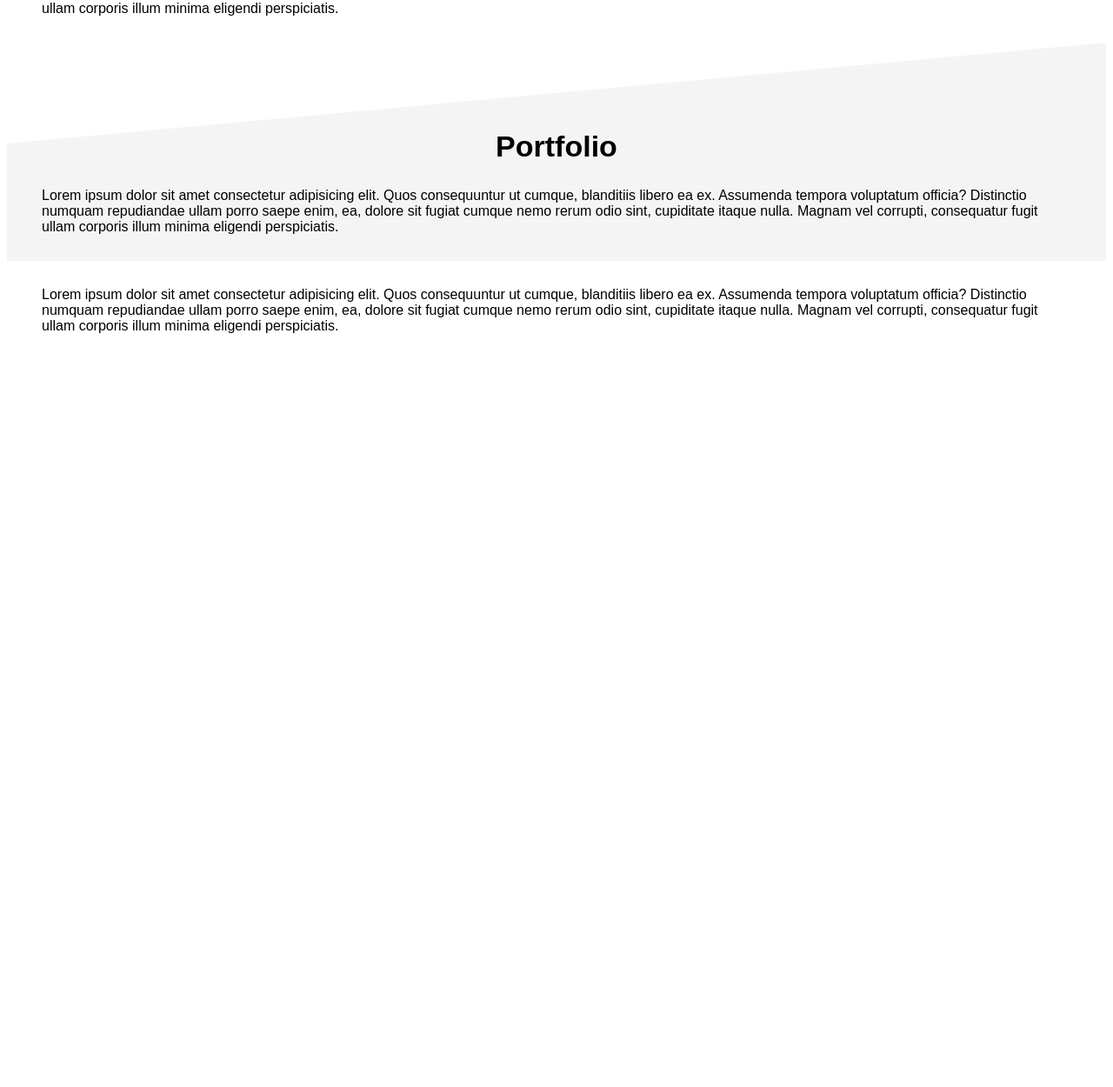
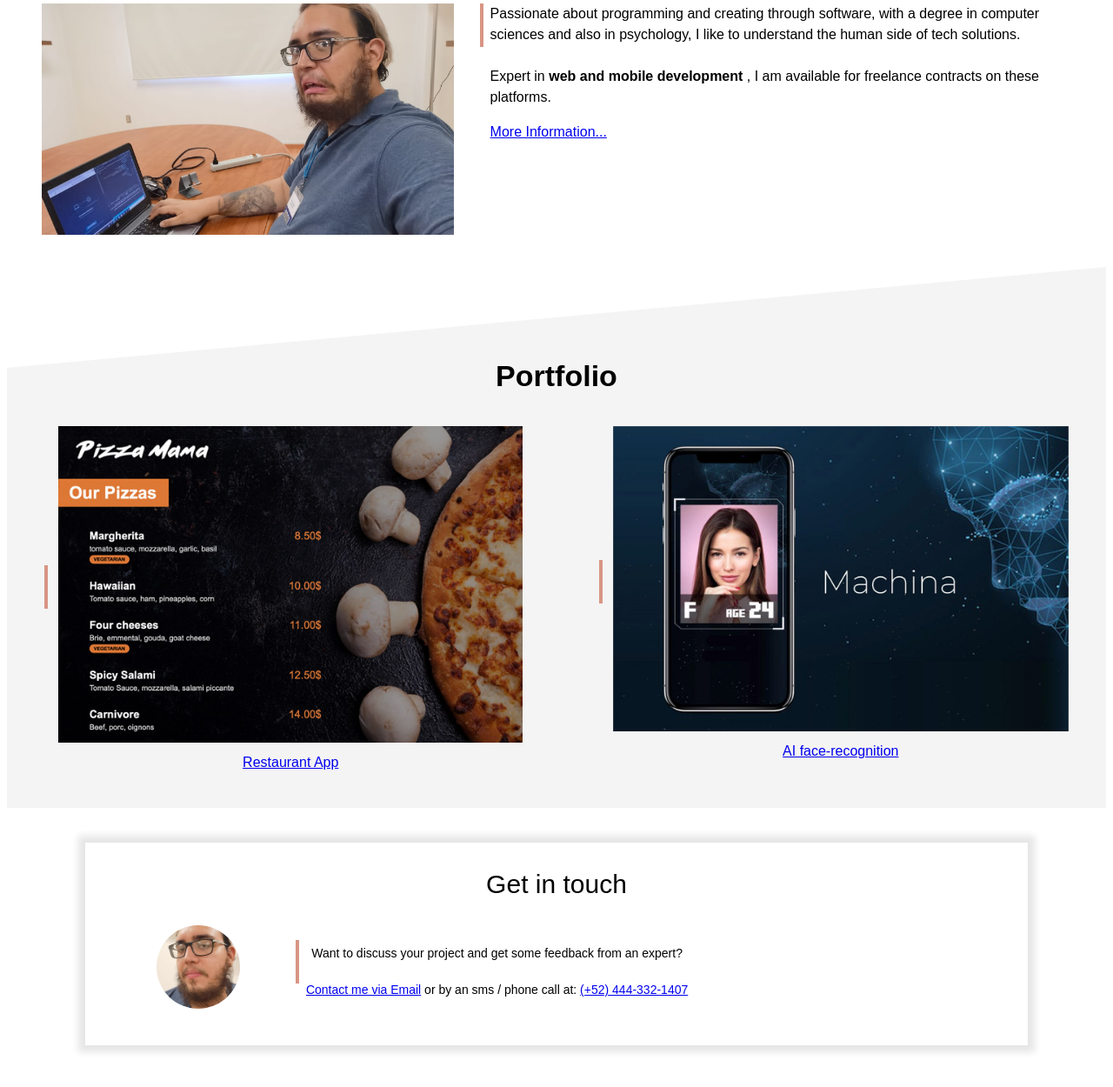
Before and after one commit to EddievanHellNaw/cv_website, a plain HTML site: page index.html in a window 1280 px wide. Shown: the part 684-1934 px from the top of the page at 87% size. Before the commit the page ends 1106 px from the top, so only its background shows below. Drawn offline with Linux system fonts and the light colour scheme.

Commit message:
finished front page
Next is the protfolio page

```diff
--- a/index.html
+++ b/index.html
@@ -11,7 +11,7 @@
         <div class="cover">
             <img class="cover_pic" src="profile.png">
             <h1>Eddie Medina</h1>
-            <p>Freelancer developer in Python and Machine Learning applications</p>
+            <p>Freelancer developer in Web, Python and Machine Learning applications</p>
             <a class="cover_button" href="mailto:edmedina1990@gmail.com?subject=Contact%20from%20EddieMedina.com">Contact me</a>
             <div class="cover_contacts">
                 <a href="mailto:edmedina1990@gmail.com?subject=Contact%20from%20EddieMedina.com">edmedina1990@gmail.com</a>
@@ -21,24 +21,81 @@
 
         <!--------- FIRST SECTION --------->
         <div class="section first">
-            Lorem ipsum dolor sit amet consectetur adipisicing elit. Quos consequuntur ut cumque, blanditiis libero ea ex. Assumenda tempora voluptatum officia? Distinctio numquam repudiandae ullam porro saepe enim, ea, dolore sit fugiat cumque nemo rerum odio sint, cupiditate itaque nulla. Magnam vel corrupti, consequatur fugit ullam corporis illum minima eligendi perspiciatis.
+            <div class="separator"></div>
+            <p class="info_me">Let me develop your <b>web project</b> or your <b> mobile application</b> for all your needs</p>
         </div>
 
         <!--------- SECOND SECTION --------->
-        <div class="section second">
+        <div class="section second" style="overflow: auto;">
             <h2>About me</h2>
-            Lorem ipsum dolor sit amet consectetur adipisicing elit. Quos consequuntur ut cumque, blanditiis libero ea ex. Assumenda tempora voluptatum officia? Distinctio numquam repudiandae ullam porro saepe enim, ea, dolore sit fugiat cumque nemo rerum odio sint, cupiditate itaque nulla. Magnam vel corrupti, consequatur fugit ullam corporis illum minima eligendi perspiciatis.
+            <img class="col40" src="profile2.jpg">
+            <div class="col60 float-right" style="padding-left: 30px;">
+                <div class="text-with-vertical-line">
+                <p>
+                    Passionate about programming and creating through software,
+                    with a degree in computer sciences and also in psychology, I like to
+                    understand the human side of tech solutions.<br>
+                    <br>
+                    Expert in <b>web and mobile development</b> , I am available for freelance contracts
+                    on these platforms.
+                </p>
+                <a href="https://www.linkedin.com" target="_blank">More Information...</a>
+                </div>
+            </div>
         </div>
 
         <!--------- THIRD SECTION --------->
         <div class="section third">
             <h2>Portfolio</h2>
-            Lorem ipsum dolor sit amet consectetur adipisicing elit. Quos consequuntur ut cumque, blanditiis libero ea ex. Assumenda tempora voluptatum officia? Distinctio numquam repudiandae ullam porro saepe enim, ea, dolore sit fugiat cumque nemo rerum odio sint, cupiditate itaque nulla. Magnam vel corrupti, consequatur fugit ullam corporis illum minima eligendi perspiciatis.
+            <table class="col-portfolio" style="display: inline-block;">
+                <tr>
+                    <td><div class="vertical-bar"></div></td>
+                    <td><img style="width: 100%;" src="project1small.jpg"></td>
+                </tr>
+                <tr>
+                    <td></td>
+                    <td align="center"><a href="#"">Restaurant App</a></td>
+                </tr>
+            </table>
+
+            <table class="float-right col-portfolio" style="padding-left: 10px;">
+                <tr>
+                    <td><div class="vertical-bar"></div></td>
+                    <td><img style="width: 100%;" src="project2small.jpg"></td>
+                </tr>
+                <tr>
+                    <td></td>
+                    <td align="center"><a href="#"">AI face-recognition</a></td>
+                </tr>
+            </table>
         </div>
 
-        <!--------- SECOND SECTION --------->
+        <!--------- FOURTH SECTION --------->
         <div class="section second">
-            Lorem ipsum dolor sit amet consectetur adipisicing elit. Quos consequuntur ut cumque, blanditiis libero ea ex. Assumenda tempora voluptatum officia? Distinctio numquam repudiandae ullam porro saepe enim, ea, dolore sit fugiat cumque nemo rerum odio sint, cupiditate itaque nulla. Magnam vel corrupti, consequatur fugit ullam corporis illum minima eligendi perspiciatis.
+            <div class="frame">
+                <p>Get in touch</p>
+
+                <table>
+
+                    <tr>
+                        <td valign="top" align="center"><img class="touch_pic" src="profile.png"></td>
+                        <td><div class="text-with-vertical-line" style="margin-left: 20px;">
+                            <p style="font-size: 14px; text-align: center;">Want to discuss your project and get
+                            some feedback from an expert?
+
+                            <br><br>
+
+                            <a href="mailto:edmedina1990@gmail.com?subject=Contact%20from%20EddieMedina.com">Contact me via Email</a>
+
+                            or by an sms / phone call at:
+
+                            <a href="tel:+524443321407">(+52) 444-332-1407</a>
+                        </div></td>
+                    </tr>
+
+                </table>
+
+            </div>
         </div>
 
     </body>
--- a/style.css
+++ b/style.css
@@ -1,3 +1,6 @@
+*{
+    box-sizing: border-box;
+}
 
 :root{
     --color1: #D89584;
@@ -6,6 +9,7 @@
 
 body{
     font-family: Arial;
+    line-height: 1.5;
 }
 
 div.cover{
@@ -96,10 +100,24 @@ div.section{
 div.first {
     background: url(triangle2white.svg) no-repeat center bottom / 100%;
     background-color: var(--color2);
-    padding-bottom: 100px;
+    padding-bottom: 70px;
 }
 
+div.separator{
+    border-top: 1px solid #979797;
+    width: 150px;
+    margin-left: auto;
+    margin-right: auto;
+}
 
+p.info_me{
+    text-align: center;
+    color: #656565;
+    font-size: 22px;
+    max-width: 450px;
+    margin-left: auto;
+    margin-right: auto;
+}
 
 div.second {
 
@@ -116,3 +134,64 @@ div.third{
     background-color: var(--color2);
     padding-top: 100px;
 }
+
+.col40{
+    width: 40%;
+}
+
+.col60{
+    width: 60%;
+}
+
+.float-right{
+    float: right;
+}
+
+div.text-with-vertical-line{
+    border-left: 4px solid var(--color1);
+    padding-left: 8px;
+    height: 50px;
+    display: inline-block;
+}
+
+div.text-with-vertical-line p{
+    margin-top: 0px;
+}
+
+div.vertical-bar{
+    height: 50px;
+    width: 4px;
+    background-color: var(--color1);
+    margin-right: 8px;
+}
+
+.col-portfolio{
+    width: 47%;
+}
+
+div.frame{
+    margin: 10px 50px;
+    background-color: white;
+    box-shadow: 0 0 8px 8px rgba(0, 0, 0, 0.1);
+    padding: 20px 30px;
+}
+
+div.frame p{
+    font-size: 30px;
+    text-align: center;
+    margin-top: 5px;
+    margin-bottom: 10px;
+}
+
+div.frame table{
+    width: 100%;
+    padding: 10px 10px 10px 10px;
+}
+
+.touch_pic{
+    border-radius: 50% 50%;
+    height: 100px;
+    width: 100px;
+    object-fit: cover;
+    border: 2px solid white;
+}
```
